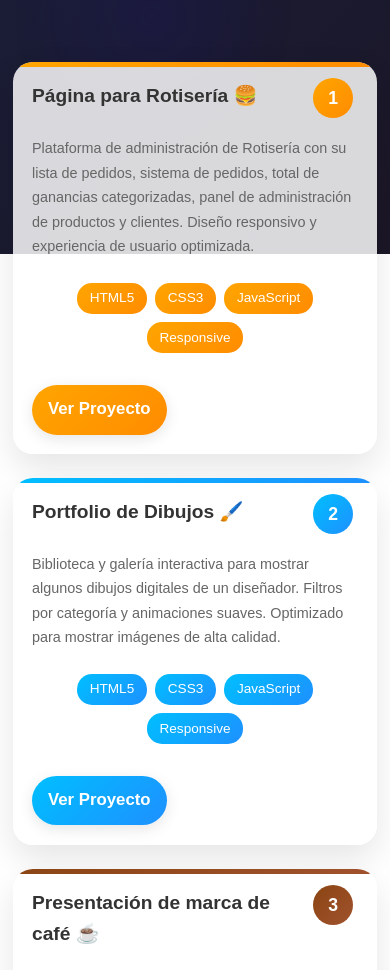
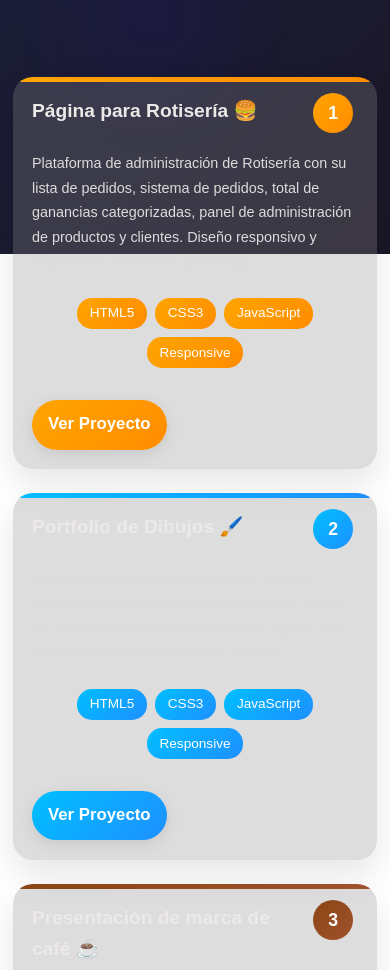
Before and after one commit to NicolasZGH/Portfolio-NZ, a plain HTML site: page index.html in a window 390 px wide. Shown: the part 590-1560 px from the top of the page. Drawn offline with Linux system fonts and the light colour scheme.

Commit message:
Refactor CSS styles for consistency and responsiveness

```diff
--- a/style.css
+++ b/style.css
@@ -154,6 +154,12 @@ body::after {
     box-shadow: 0 6px 20px rgba(0, 191, 255, 0.4);
 }
 
+#inicio,
+#proyectos,
+#contacto {
+    scroll-margin-top: 90px;
+}
+
 /* Hamburger menu */
 .navbar-toggle {
     display: none;
@@ -279,6 +285,7 @@ header {
     color: white;
     position: relative;
     z-index: 1;
+    padding-top: 15px;
 }
 
 h1 {
@@ -387,7 +394,7 @@ h1 {
 }
 
 .project-card {
-    background: rgba(255, 255, 255, 0.836);
+    background: rgba(137 137 137 / 29%);
     border-radius: 20px;
     padding: 2.5rem;
     box-shadow: 0 15px 35px rgba(0,0,0,0.1);
@@ -429,13 +436,13 @@ h1 {
 .project-title {
     font-size: 1.8rem;
     margin-bottom: 1.5rem;
-    color: #333;
+    color: #ede9e9;
     font-weight: 600;
     padding-right: 3rem;
 }
 
 .project-description {
-    color: #666;
+    color: #dddcdc;
     margin-bottom: 1.5rem;
     line-height: 1.7;
     font-size: 1.05rem;
```
